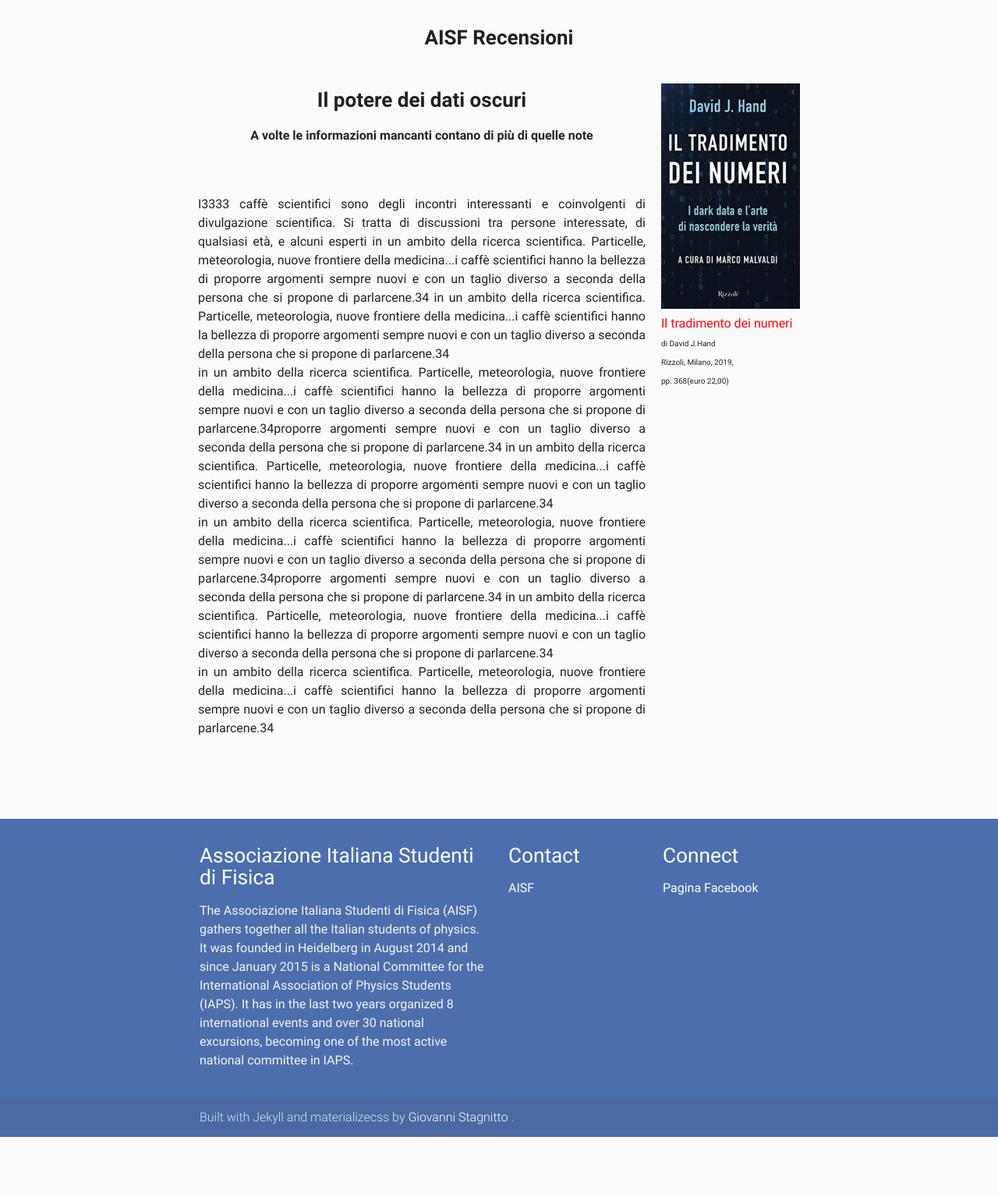
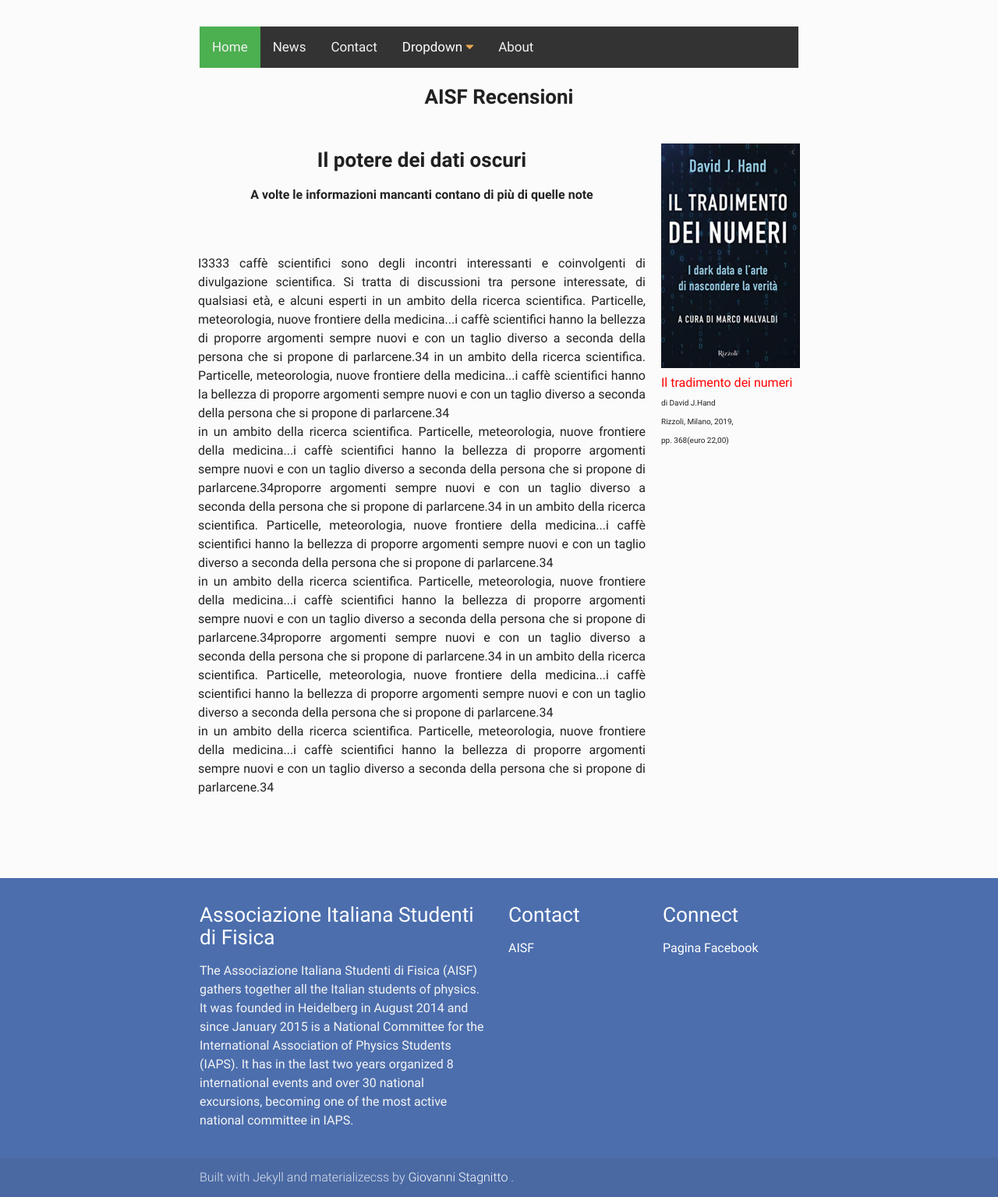
Before and after one commit to ai-sf/aisf_perugia, a Jekyll site: the page built from recensioni/Rec2.html, in a window 1280 px wide. Shown: the whole page at 78% size. Built offline with Jekyll 4.4.1, drawn with Linux system fonts in a browser that asks for light colours; nearby versions of some CDN libraries; before the commit the page ends 1458 px from its top, so only the background shows below that.

Commit message:
Update Rec2.html

```diff
--- a/recensioni/Rec2.html
+++ b/recensioni/Rec2.html
@@ -28,6 +28,115 @@
 }
 
 
+<meta name="viewport" content="width=device-width, initial-scale=1">
+<link rel="stylesheet" href="https://cdnjs.cloudflare.com/ajax/libs/font-awesome/4.7.0/css/font-awesome.min.css">
+
+body {margin:0;font-family:Arial}
+
+.topnav {
+  overflow: hidden;
+  background-color: #333;
+}
+
+.topnav a {
+  float: left;
+  display: block;
+  color: #f2f2f2;
+  text-align: center;
+  padding: 14px 16px;
+  text-decoration: none;
+  font-size: 17px;
+}
+
+.active {
+  background-color: #4CAF50;
+  color: white;
+}
+
+.topnav .icon {
+  display: none;
+}
+
+.dropdown {
+  float: left;
+  overflow: hidden;
+}
+
+.dropdown .dropbtn {
+  font-size: 17px;
+  border: none;
+  outline: none;
+  color: white;
+  padding: 14px 16px;
+  background-color: inherit;
+  font-family: inherit;
+  margin: 0;
+}
+
+.dropdown-content {
+  display: none;
+  position: absolute;
+  background-color: #f9f9f9;
+  min-width: 160px;
+  box-shadow: 0px 8px 16px 0px rgba(0,0,0,0.2);
+  z-index: 1;
+}
+
+.dropdown-content a {
+  float: none;
+  color: black;
+  padding: 12px 16px;
+  text-decoration: none;
+  display: block;
+  text-align: left;
+}
+
+.topnav a:hover, .dropdown:hover .dropbtn {
+  background-color: #555;
+  color: white;
+}
+
+.dropdown-content a:hover {
+  background-color: #ddd;
+  color: black;
+}
+
+.dropdown:hover .dropdown-content {
+  display: block;
+}
+
+@media screen and (max-width: 600px) {
+  .topnav a:not(:first-child), .dropdown .dropbtn {
+    display: none;
+  }
+  .topnav a.icon {
+    float: right;
+    display: block;
+  }
+}
+
+@media screen and (max-width: 600px) {
+  .topnav.responsive {position: relative;}
+  .topnav.responsive .icon {
+    position: absolute;
+    right: 0;
+    top: 0;
+  }
+  .topnav.responsive a {
+    float: none;
+    display: block;
+    text-align: left;
+  }
+  .topnav.responsive .dropdown {float: none;}
+  .topnav.responsive .dropdown-content {position: relative;}
+  .topnav.responsive .dropdown .dropbtn {
+    display: block;
+    width: 100%;
+    text-align: left;
+  }
+}
+
+
 
 
 </style>
@@ -40,7 +149,23 @@
 
 <link rel="stylesheet" href="https://maxcdn.bootstrapcdn.com/font-awesome/4.7.0/css/font-awesome.min.css">
 
-
+<div class="topnav" id="myTopnav">
+  <a href="#home" class="active">Home</a>
+  <a href="#news">News</a>
+  <a href="#contact">Contact</a>
+  <div class="dropdown">
+    <button class="dropbtn">Dropdown
+      <i class="fa fa-caret-down"></i>
+    </button>
+    <div class="dropdown-content">
+      <a href="#">Link 1</a>
+      <a href="#">Link 2</a>
+      <a href="#">Link 3</a>
+    </div>
+  </div>
+  <a href="#about">About</a>
+  <a href="javascript:void(0);" style="font-size:15px;" class="icon" onclick="myFunction()">&#9776;</a>
+</div>
 
 <!--<center><h2>Il potere dei Big Data</h2>
 <img class="mySlides" src="/perugia/Slideshow/books/Book1.png" style="width:30%"><br>
```
